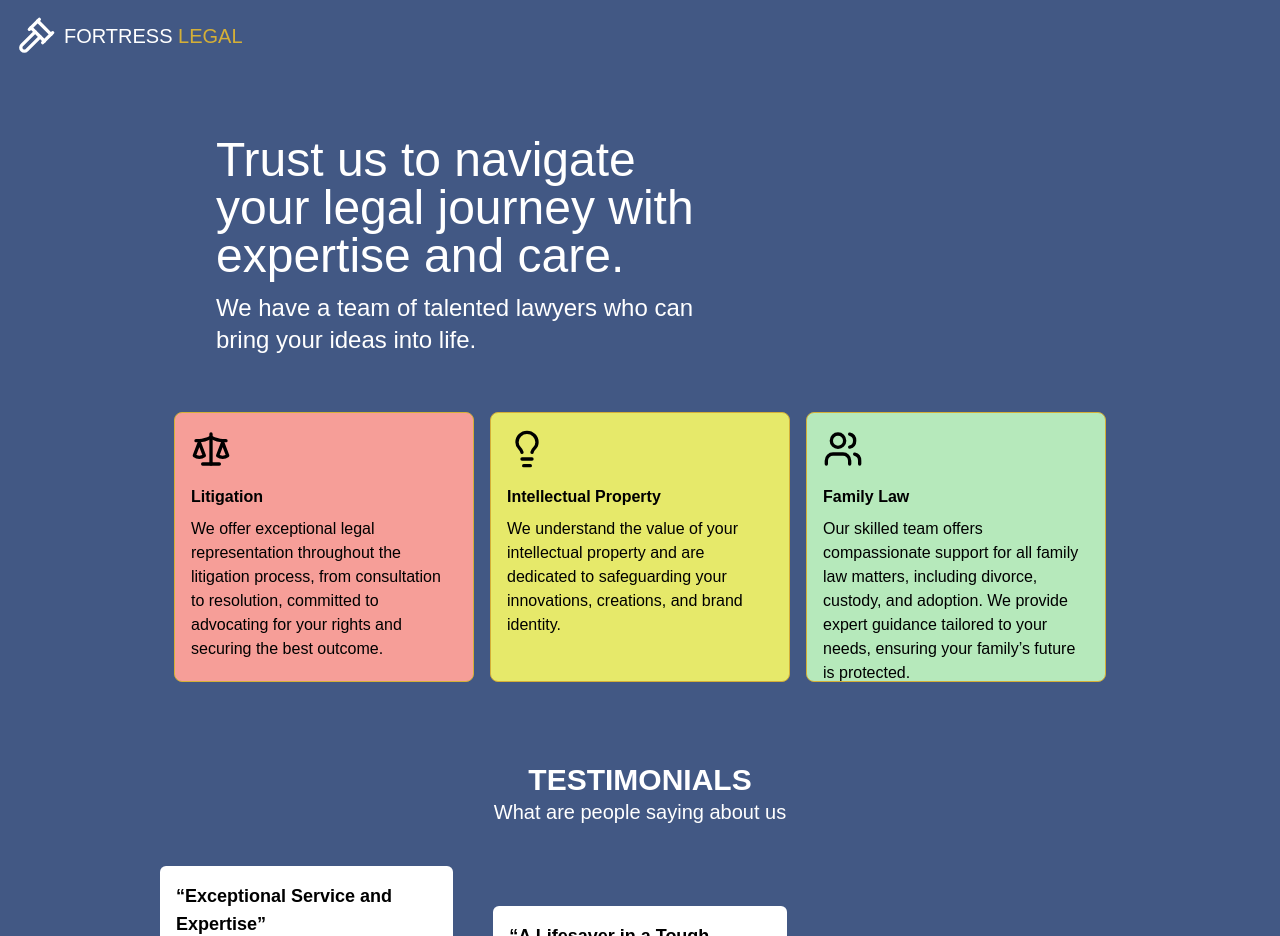
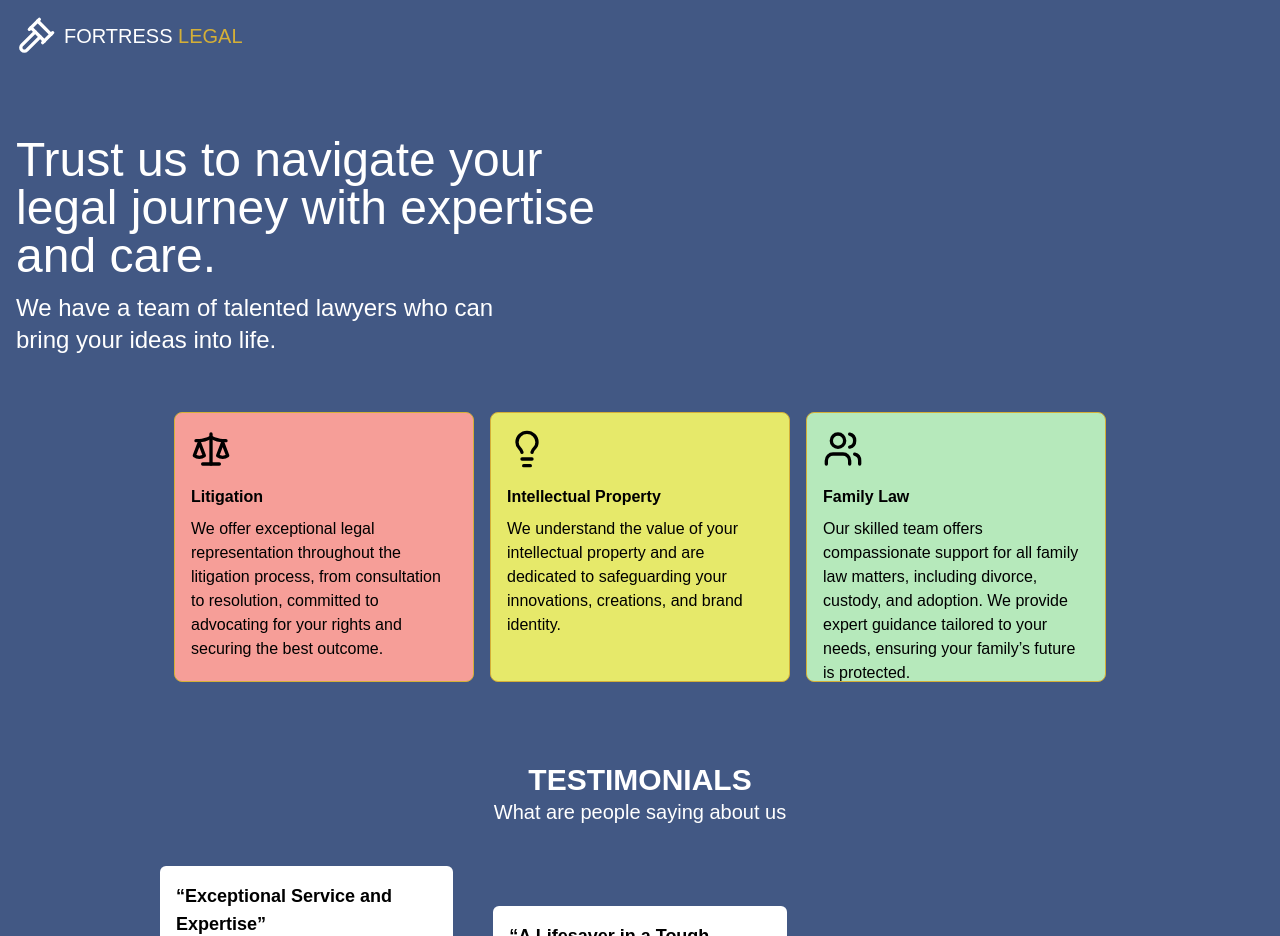
Before and after one commit to nzommmo/FORTRESS-LEGAL, a React (Vite) app: page / in a window 1280 px wide. Shown: the part 800-1736 px from the top of the page. Built offline with nearby package versions, Linux system fonts and the light colour scheme.

Commit message:
FORTRESS LEGAL DEMO

```diff
--- a/src/components/Services.jsx
+++ b/src/components/Services.jsx
@@ -9,7 +9,7 @@ const Services = () => {
           <Gavel className='w-10 h-10' />
           <p className='text-xl'>FORTRESS <span className='text-customyellow'>LEGAL</span></p>
         </div>
-        <div className='mt-20 flex flex-col ms-40 px-10 gap-3 justify-start'>
+        <div className='mt-20 flex flex-col ms-30  gap-3 justify-start'>
           <div className='w-[500px] lg:w-1/2'>
             <p className='text-5xl'>Trust us to navigate your legal journey with expertise and care.</p>
           </div>
```
